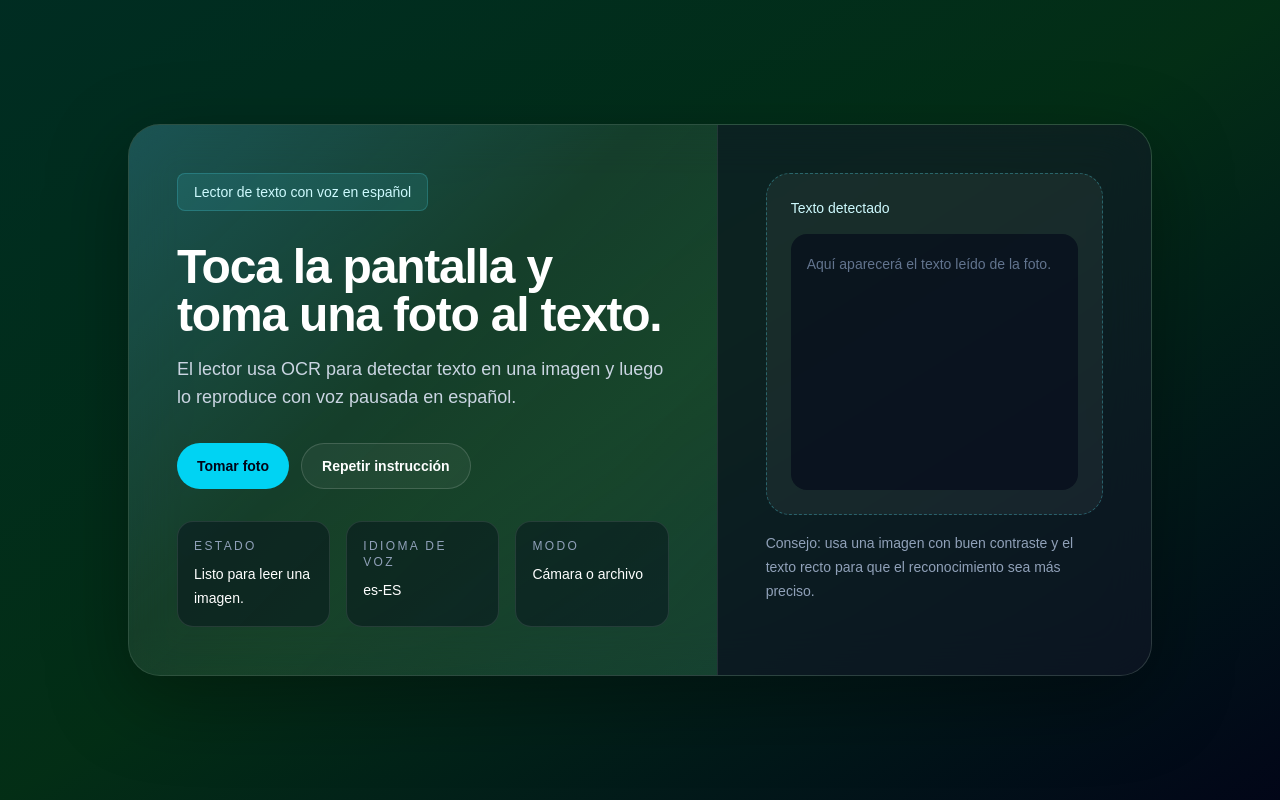
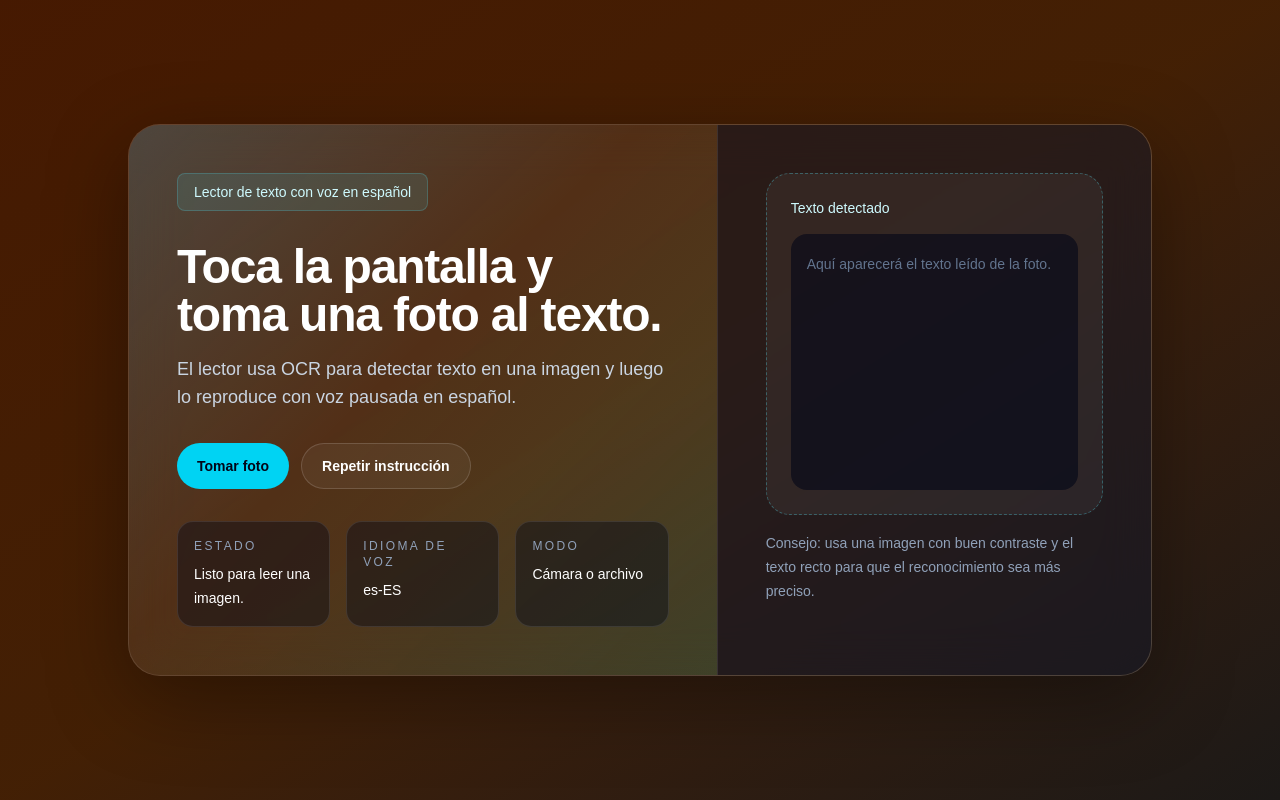
Before and after one commit to saraaguilarguardado-lab/Sistemalector, a Next.js app: page / in a window 1280 px wide. Built offline with nearby package versions, Linux system fonts and the light colour scheme.

Commit message:
cambio de color bacground

```diff
--- a/src/app/page.tsx
+++ b/src/app/page.tsx
@@ -104,7 +104,7 @@ export default function Home() {
 
   return (
     <main
-      className="min-h-screen bg-gradient-to-br from-emerald-950 via-green-950 to-slate-950 px-4 py-6 text-white sm:px-6 lg:px-8"
+      className="min-h-screen bg-gradient-to-br from-amber-950 via-yellow-950 to-stone-900 px-4 py-6 text-white sm:px-6 lg:px-8"
       onClick={abrirCamara}
     >
       <div className="mx-auto flex min-h-[calc(100vh-3rem)] w-full max-w-5xl items-center justify-center">
```
